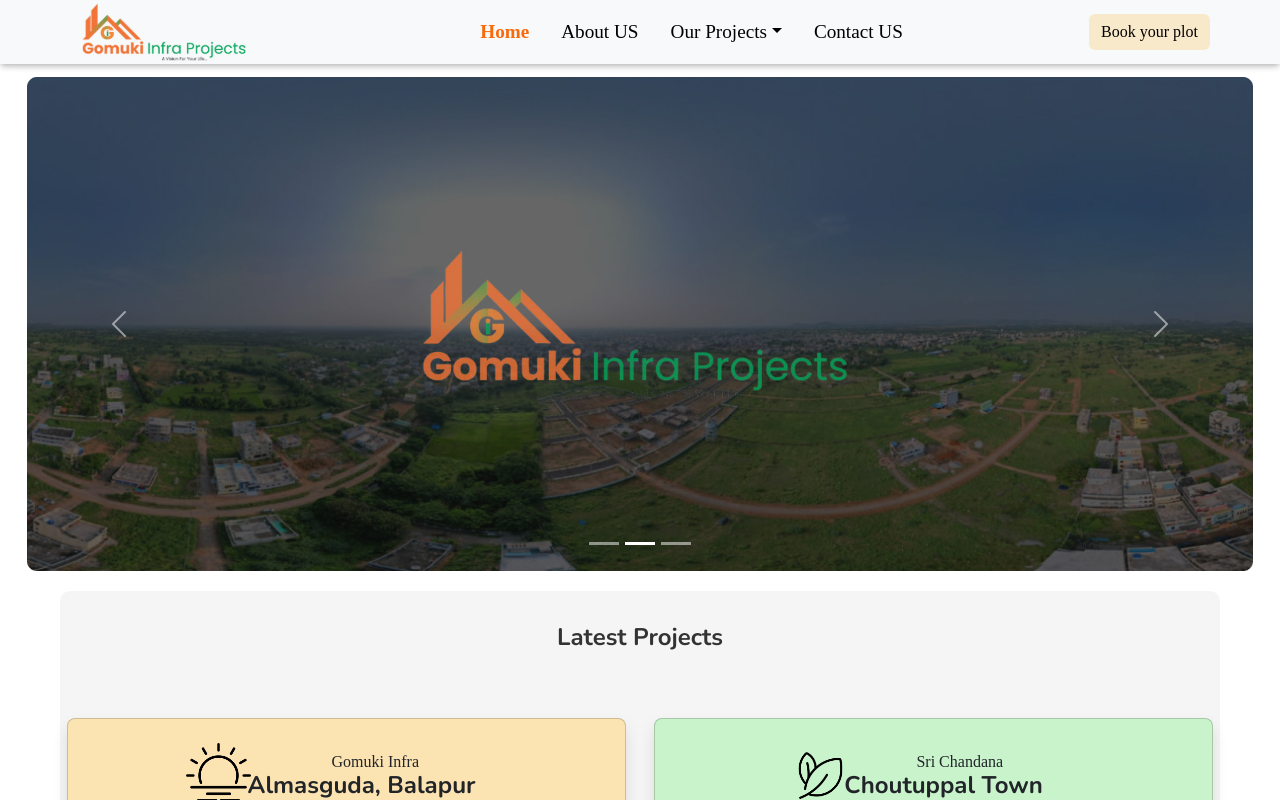
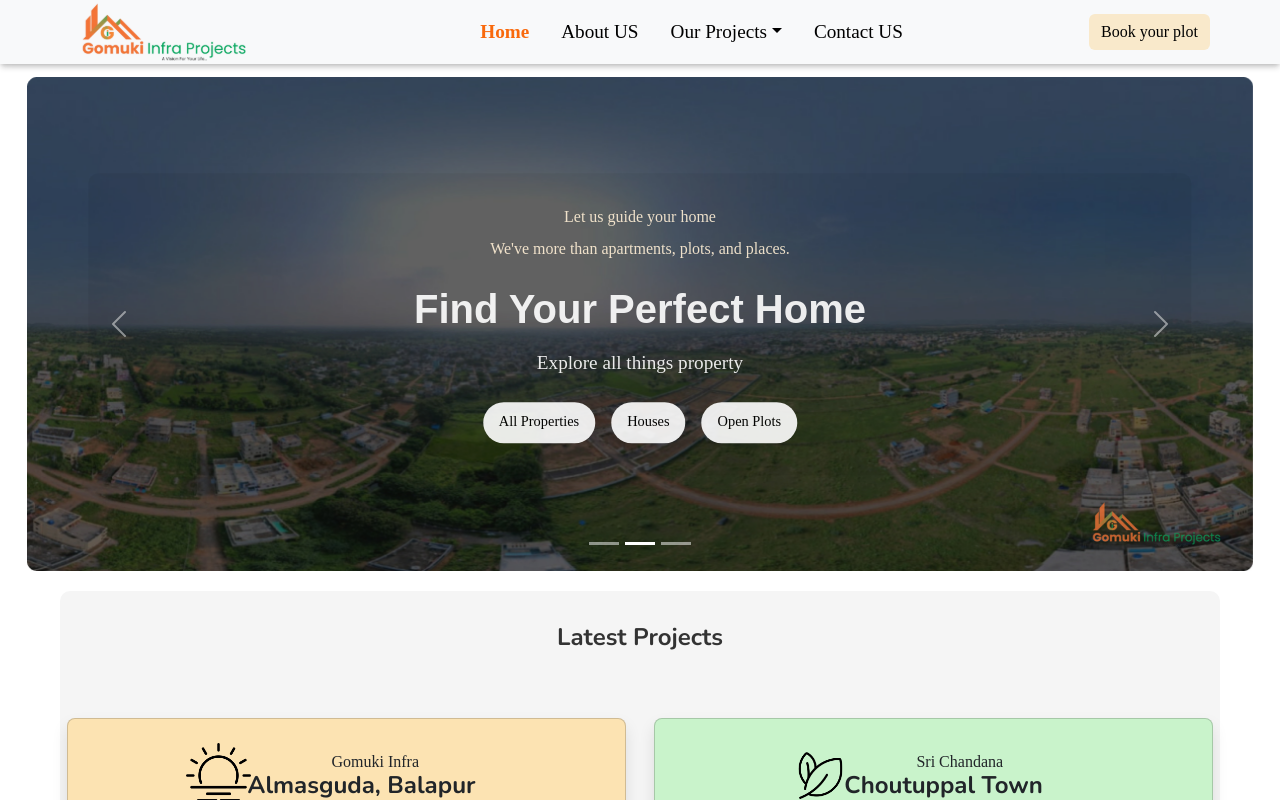
Before and after one commit to Jobminar/Gomukhi, a React (Create React App) app in the folder client/: page / in a window 1280 px wide. Shown: the top 800 px of the page. Built offline with nearby package versions, Linux system fonts and the light colour scheme; a web font is replaced by a local one.

Commit message:
added the home carousalComponent and buttons

```diff
--- a/client/src/components/Home/CarouselComponent.jsx
+++ b/client/src/components/Home/CarouselComponent.jsx
@@ -10,20 +10,61 @@
     <Carousel className="carousel-container">
       <Carousel.Item>
         <img className="d-block w-100" src={carouselImage} alt="First slide" />
+        <div className="carousel-overlay">
+          <p className="carousel-top-text">Let us guide your home</p>
+          <p className="carousel-subtext">
+            We've more than apartments, plots, and places.
+          </p>
+          <h2 className="carousel-title">Find Your Perfect Home</h2>
+          <p className="carousel-subtitle">Explore all things property</p>
+          <div className="carousel-buttons">
+            <button className="carousel-button">All Properties</button>
+            <button className="carousel-button">Houses</button>
+            <button className="carousel-button">Open Plots</button>
+          </div>
+        </div>
         <div className="carousel-logo-container">
           <img src={logoSvg} alt="Logo" className="carousel-logo" />
         </div>
         <Carousel.Caption></Carousel.Caption>
       </Carousel.Item>
+
       <Carousel.Item>
         <img className="d-block w-100" src={carouselImage} alt="Second slide" />
+        <div className="carousel-overlay">
+          <p className="carousel-top-text">Let us guide your home</p>
+          <p className="carousel-subtext">
+            We've more than apartments, plots, and places.
+          </p>
+          <h2 className="carousel-title">Find Your Perfect Home</h2>
+          <p className="carousel-subtitle">Explore all things property</p>
+          <div className="carousel-buttons">
+            <button className="carousel-button">All Properties</button>
+            <button className="carousel-button">Houses</button>
+            <button className="carousel-button">Open Plots</button>
+          </div>
+        </div>
         <div className="carousel-logo-container">
           <img src={logoSvg} alt="Logo" className="carousel-logo" />
         </div>
         <Carousel.Caption></Carousel.Caption>
       </Carousel.Item>
+
       <Carousel.Item>
         <img className="d-block w-100" src={carouselImage} alt="Third slide" />
+        <div className="carousel-overlay">
+          <p className="carousel-top-text">Let us guide your home</p>
+          <p className="carousel-subtext">
+            We've more than apartments, plots, and places.
+          </p>
+          <h2 className="carousel-title">Find Your Perfect Home</h2>
+          <p className="carousel-subtitle">Explore all things property</p>
+          <div className="carousel-buttons">
+            <button className="carousel-button">All Properties</button>
+            <button className="carousel-button">Houses</button>
+            <button className="carousel-button">Open Plots</button>
+          </div>
+        </div>
         <div className="carousel-logo-container">
           <img src={logoSvg} alt="Logo" className="carousel-logo" />
         </div>
--- a/client/src/components/Home/styles/Carousal.css
+++ b/client/src/components/Home/styles/Carousal.css
@@ -5,38 +5,126 @@
     margin-right: auto;
     margin-top: 0.8rem;
     position: relative;
-    /* Makes it easier to position the logo */
+}
+
+/* Overlay container */
+.carousel-overlay {
+    position: absolute;
+    top: 50%;
+    left: 50%;
+    transform: translate(-50%, -50%);
+    text-align: center;
+    color: #fff;
+    z-index: 10;
+    opacity: 0.9;
+    background-color: rgba(0, 0, 0, 0.05);
+    /* Adds a transparent dark background */
+    padding: 2rem;
+    border-radius: 10px;
+    width: 90%;
+    /* Adjust the width of the overlay */
+}
+
+/* Top Text (Above Title) */
+.carousel-top-text {
+    font-size: 1rem;
+    margin-bottom: 0.5rem;
+    color: #ffefd5;
+    /* Soft light color for contrast */
+}
+
+.carousel-subtext {
+    font-size: 1rem;
+    margin-bottom: 1.5rem;
+    color: #ffefd5;
+    /* Same soft color for consistency */
+}
+
+/* Title styling */
+.carousel-title {
+    font-size: 2.5rem;
+    margin-bottom: 1rem;
+}
+
+/* Subtitle styling */
+.carousel-subtitle {
+    font-size: 1.2rem;
+    margin-bottom: 1.5rem;
+}
+
+/* Button container */
+.carousel-buttons {
+    display: flex;
+    justify-content: center;
+    gap: 1rem;
+}
+
+/* Button styling */
+.carousel-button {
+    background-color: #fff;
+    color: #000;
+    border: none;
+    padding: 0.6rem 1rem;
+    font-size: 0.9rem;
+    border-radius: 50px;
+    /* Makes the buttons more rounded */
+    cursor: pointer;
+    transition: background-color 0.3s ease;
+}
+
+.carousel-button:hover {
+    background-color: #f1f1f1;
 }
 
 /* Centering the logo */
 .carousel-logo-container {
     position: absolute;
-    top: 50%;
-    left: 50%;
-    transform: translate(-50%, -50%);
-    /* Centers the logo */
-    z-index: 10;
-    /* Ensures the logo appears above the images */
+    bottom: 20px;
+    right: 20px;
+    z-index: 15;
 }
 
 .carousel-logo {
-    width: 500px;
+    width: 150px;
     height: auto;
     opacity: 0.8;
-    /* Slight transparency for a subtle look */
 }
 
 /* Responsive adjustments */
 @media (max-width: 768px) {
+    .carousel-title {
+        font-size: 1.8rem;
+    }
+
+    .carousel-subtitle {
+        font-size: 1rem;
+    }
+
+    .carousel-button {
+        font-size: 0.8rem;
+        padding: 0.5rem 0.8rem;
+    }
+
     .carousel-logo {
         width: 100px;
-        /* Smaller logo for smaller screens */
     }
 }
 
 @media (max-width: 576px) {
+    .carousel-title {
+        font-size: 1.5rem;
+    }
+
+    .carousel-subtitle {
+        font-size: 0.9rem;
+    }
+
+    .carousel-button {
+        font-size: 0.7rem;
+        padding: 0.4rem 0.7rem;
+    }
+
     .carousel-logo {
         width: 80px;
-        /* Further reduction for extra small screens */
     }
 }
```
